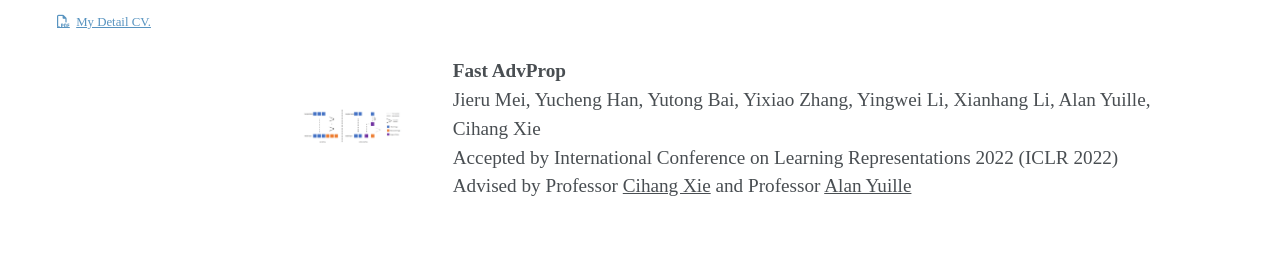
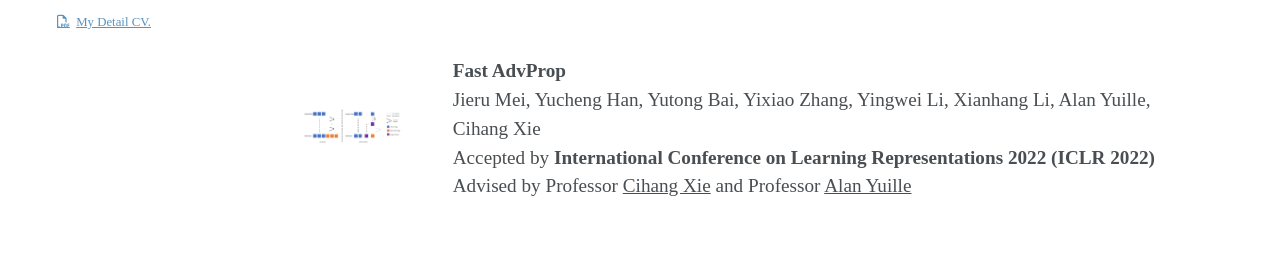
Before and after one commit to tingxueronghua/tingxueronghua.github.io, a plain HTML site: page 2020/04/15/Yucheng-Han-s-Homepage/index.html in a window 1280 px wide. Shown: the part 473-749 px from the top of the page. Drawn offline with nearby package versions, Linux system fonts and the light colour scheme.

Commit message:
Site updated: 2022-01-21 10:27:47

```diff
--- a/2020/04/15/Yucheng-Han-s-Homepage/index.html
+++ b/2020/04/15/Yucheng-Han-s-Homepage/index.html
@@ -10,7 +10,7 @@
           <p>
           <strong>Fast AdvProp</strong><br>
           Jieru Mei, Yucheng Han, Yutong Bai, Yixiao Zhang, Yingwei Li, Xianhang Li, Alan Yuille, Cihang Xie<br>
-          Accepted by International Conference on Learning Representations 2022 (ICLR 2022)<br>
+          Accepted by <b>International Conference on Learning Representations 2022 (ICLR 2022)</b><br>
           Advised by Professor <a href="https://cihangxie.github.io" target="_blank" rel="noopener">Cihang Xie</a> and Professor <a href="https://www.cs.jhu.edu/~ayuille" target="_blank" rel="noopener">Alan Yuille</a>
           </p>
         </td>
```
Also changed, not shown: archives/2020/04/index.html (+1 -1 lines), archives/2020/index.html (+1 -1 lines), archives/index.html (+1 -1 lines), index.html (+1 -1 lines).
